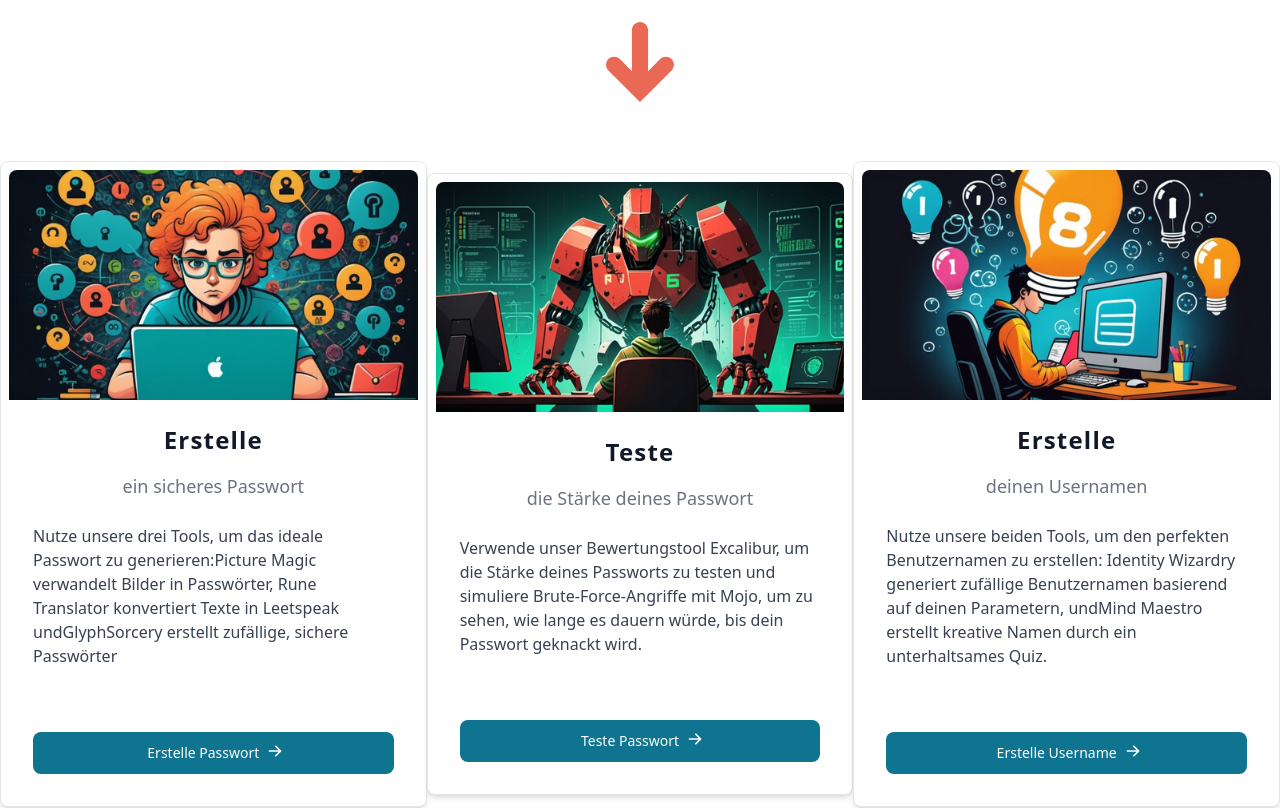
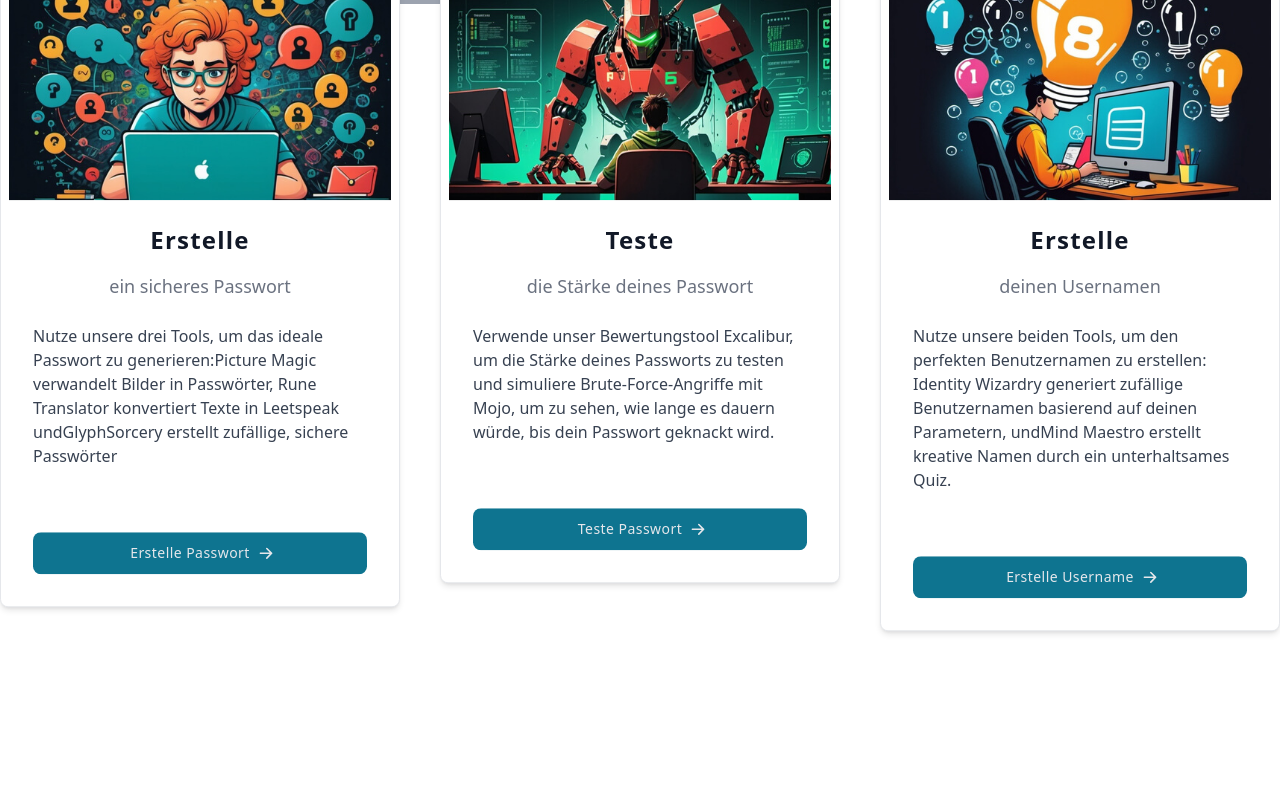
Before and after one commit to zabooz/pp_react_tailwind, a React (Vite) app: page / in a window 1280 px wide. Shown: the part 780-1588 px from the top of the page. Built offline with nearby package versions, Linux system fonts and the light colour scheme.

Commit message:
added bounce effect

```diff
--- a/src/content/landingPage/CardLanding.tsx
+++ b/src/content/landingPage/CardLanding.tsx
@@ -16,22 +16,22 @@ interface Props {
 function CardCom({ data }: Props) {
   return (
     <Card
-      className="max-w-[30rem] mx-auto dark:text-white p-2  dark:bg-slate-700 hover:shadow-2xl"
+      className="max-w-[30rem] mx-auto  p-2  dark:bg-slate-700 hover:shadow-2xl"
       imgSrc={data.imgSrc}
       imgAlt={data.imgAlt}
 
     >
-      <h5 className="text-2xl font-bold tracking-wider text-center text-gray-900 dark:text-white">
+      <h5 className="text-2xl font-bold tracking-wider text-center text-gray-900 dark:text-gray-200">
         {data.title}
       </h5>
       <h6 className="mb-2 text-lg font-normal text-gray-500 dark:text-gray-400 text-center">{data.subtitle}</h6>
       <p className="font-normal text-gray-700 dark:text-gray-400 ">
         {data.text}
       </p>
-      <Button className="mt-12">
+      <Button className="mt-12 text-lg text-gray-200 tracking-wide ">
         {data.btnText}
         <svg
-          className="-mr-1 ml-2 h-4 w-4"
+          className="-mr-1 ml-2 h-5 w-4 items-center justify-center flex "
           fill="currentColor"
           viewBox="0 0 20 20"
           xmlns="http://www.w3.org/2000/svg"
--- a/src/content/landingPage/Header.tsx
+++ b/src/content/landingPage/Header.tsx
@@ -1,6 +1,6 @@
 import { landingData } from "../../data/landingPage/landingData";
 import { useRef } from "react";
-function Header() {
+function Header( ) {
 
 
 const divRef = useRef<HTMLDivElement>(null);
@@ -9,6 +9,7 @@ const scrollToElement = () => {
   const {current} = divRef
    if (current !== null){
      current.scrollIntoView({behavior: "smooth"})
+
    }
 }
 
@@ -17,14 +18,14 @@ const scrollToElement = () => {
     <header className="dark:bg-slate-800 dark:text-gray-400 min-h-screen flex flex-col items-center justify-evenly ">
       <div className=" flex flex-col-reverse lg:flex-row justify-center w-4/4 sm:w-3/4  items-center">
       <div className=" flex flex-col gap-10 items-center lg:items-start ">
-        <div className="2xl:text-9xl  xl:text-8xl lg:text-7xl md:text-6xl sm:text-5xl text-4xl text-center md:text-left">
+        <div className="2xl:text-9xl  xl:text-8xl lg:text-7xl md:text-6xl sm:text-5xl text-4xl text-center md:text-left dark:text-gray-200">
           <p >{landingData.brandNameTop}</p>
           <p >{landingData.brandNameBottom}</p>
         </div>
       <div className=" flex flex-col gap-5 mt-5 text-lg  md:text-2xl lg:w-3/4 text-center md:text-left">
         <p className=" text-center md:text-left">{landingData.leadText}</p>
         <p className="px-5 md:px-0">{landingData.subText}</p>
-        <p className="mt-10 p-4  border rounded-lg border-[#0891b2]" >{landingData.exploreText}</p>
+        <p className="mt-10 p-4  border-4 rounded-lg border-[#9ca3af]" >{landingData.exploreText}</p>
       </div>
       </div>
       <div className="mb-5 sm:mb-0  lg-w-1/3 ">
--- a/src/content/landingPage/LandingPage.tsx
+++ b/src/content/landingPage/LandingPage.tsx
@@ -1,15 +1,23 @@
 import CardCom from "./CardLanding.tsx";
 import { cardData } from "../../data/landingPage/CardsData";
 import Header from "./Header";
+import BounceOnScroll from "../../utillities/BounceScroll"
 
 function LandingPage() {
+
+
+
   return (
     <>
-      <Header />
-      <main className="grid  md:grid-cols-1 lg:grid-cols-3  min-h-[90vh] items-center">
+      <Header/>
+      <main className="grid gap-10 md:grid-cols-1 lg:grid-cols-3  min-h-[86vh] content-center">
+
         {Object.entries(cardData).map(([key, data]) => (
-          <CardCom key={key} data={data} />
+          <BounceOnScroll key={key}>
+            <CardCom key={key} data={data} />
+          </BounceOnScroll>
         ))}
+
       </main>
     </>
   );
--- /dev/null
+++ b/src/utillities/BounceScroll.tsx
@@ -0,0 +1,44 @@
+import React, { useEffect, useRef, useState } from "react";
+interface BounceOnScrollProps {
+    children: React.ReactNode;
+}
+const BounceOnScroll: React.FC<BounceOnScrollProps> = ({ children }) => {
+  const [isVisible, setIsVisible] = useState(false);
+  const elementRef = useRef(null);
+
+  useEffect(() => {
+    const observer = new IntersectionObserver(
+      (entries) => {
+        if (entries[0].isIntersecting) {
+          setIsVisible(true);
+        } else {
+          setIsVisible(false);
+        }
+      },
+      { threshold: 1 } // 50% sichtbar
+    );
+
+    if (elementRef.current) {
+      observer.observe(elementRef.current);
+    }
+
+    return () => {
+      if (elementRef.current) {
+        observer.unobserve(elementRef.current);
+      }
+    };
+  }, []);
+
+  return (
+    <div
+      ref={elementRef}
+      className={`transition-all duration-500 ease-in-out  ${
+        isVisible ? "lg:animate-bounce" : ""
+      }`}
+    >
+      {children}
+    </div>
+  );
+};
+
+export default BounceOnScroll;
--- a/tailwind.config.js
+++ b/tailwind.config.js
@@ -8,6 +8,9 @@ module.exports = {
       boxShadow: {
         "2xl": "0 0px 20px 0px rgba(8, 145, 178, 1)",
       },
+      animation:{
+        'bounce': 'bounce 1s ease-in 1.5 ',
+      }
     },
   },
   plugins: [flowbite.plugin()],
```
